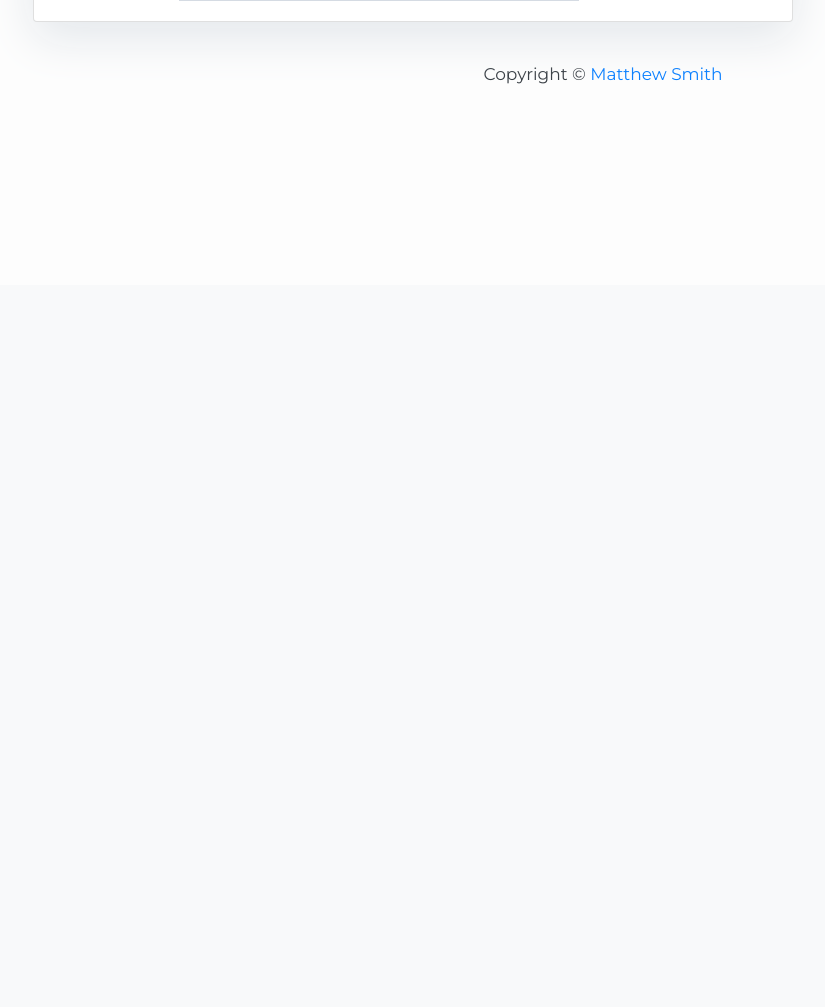
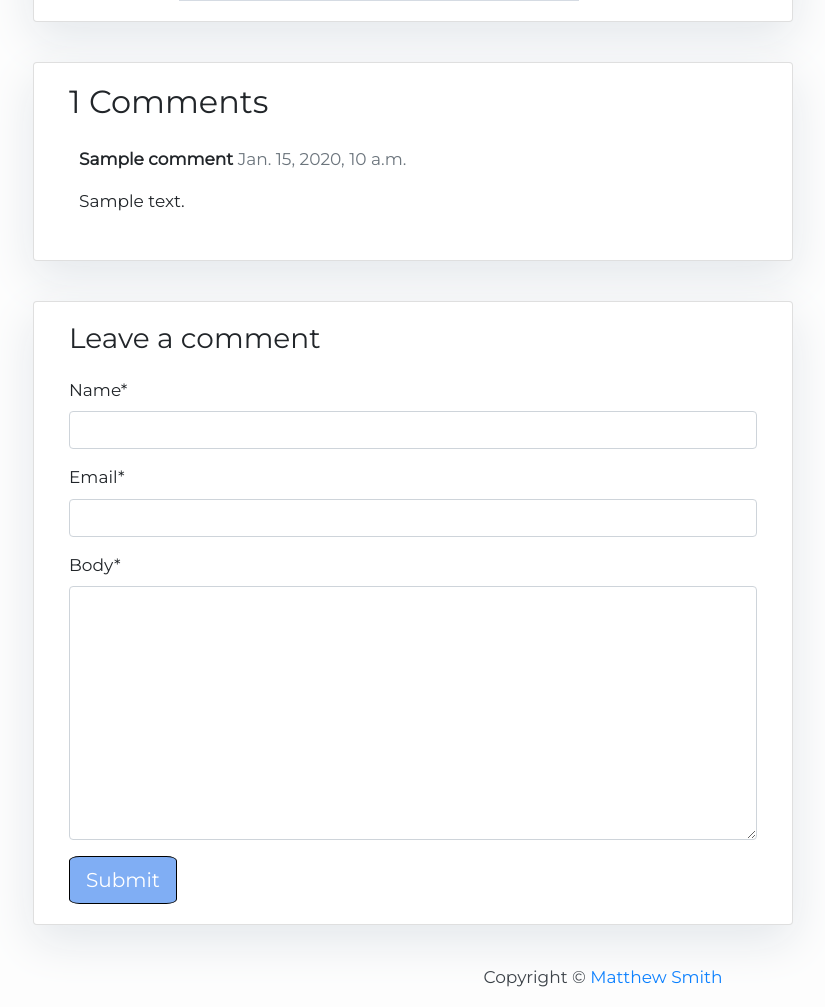
Before and after one commit to MatthewSmithwebdesign/devlog, a Django app: template feed/templates/post_detail.html in a window 1280 px wide. Shown: the part 515-1522 px from the top of the page, without its empty margins (37-862 px from the left). Before the commit the page ends 599 px from the top, so only its background shows below. Run offline with Django 3.2, Linux system fonts and the light colour scheme; tables that the repository leaves empty hold one stand-in row (values such as "Sample post"); the template is opened without the code that fills it: values that come from a table or form of the project are taken from there, most other values are stand-ins (such as "Sample title", 1, 10 or a date in 2020); grey boxes marked "Sample" are stand-in pictures; some libraries are stand-ins or nearby versions.

Commit message:
added  commets and tagging

```diff
--- a/blog/settings.py
+++ b/blog/settings.py
@@ -34,6 +34,9 @@ DEBUG = True
 
 ALLOWED_HOSTS = []
 
+#Bootstrap for crispyforms
+CRISPY_TEMPLATE_PACK = 'bootstrap4'
+
 
 # Application definition
 
@@ -46,6 +49,8 @@ INSTALLED_APPS = [
     'django.contrib.staticfiles',
     'feed',
     'comment',
+    'crispy_forms',
+    'taggit',
 ]
 
 MIDDLEWARE = [
--- a/blog/urls.py
+++ b/blog/urls.py
@@ -22,6 +22,7 @@ urlpatterns = [
     path('admin/', admin.site.urls),
 
     path('', include('feed.urls')),
+   # path('<slug:slug>/', views.post_detail, name='post_detail')
 
 
 ] + static(settings.MEDIA_URL, document_root=settings.MEDIA_ROOT)
--- a/feed/admin.py
+++ b/feed/admin.py
@@ -13,5 +13,4 @@ class PostAdmin(admin.ModelAdmin):
 
 
 
-admin.site.register(BlogPost,PostAdmin)
-admin.site.register(Comment,CommentAdmin)
+admin.site.register(BlogPost, PostAdmin)
--- a/feed/models.py
+++ b/feed/models.py
@@ -1,6 +1,6 @@
 from django.contrib.auth.models import User
 from django.db import models
-
+from taggit.managers import TaggableManager
 
 # Create your models here.
 
@@ -18,6 +18,7 @@ class BlogPost(models.Model):
     created_on = models.DateTimeField(auto_now_add=True)
     status = models.IntegerField(choices=STATUS, default=0)
     image = models.ImageField(upload_to='images')
+    tags = TaggableManager()
 
     def __str__(self):
             return self.title
--- a/feed/templates/post_detail.html
+++ b/feed/templates/post_detail.html
@@ -1,6 +1,7 @@
 
 {% extends 'base.html' %}
 {% block content %}
+{% load crispy_forms_tags %}
 
 <div class="container">
   <div class="row">
@@ -12,6 +13,47 @@
       </div>
     </div>
     {% block sidebar %} {% include 'sidebar.html' %} {% endblock sidebar %}
+
+
+    <div class="col-md-8 card mb-4  mt-3 ">
+      <div class="card-body">
+        <!-- comments -->
+        {% with comments.count as total_comments %}
+        <h2>{{ total_comments }} Comments</h2>
+
+        <p>
+          {% endwith %} {% for comment in comments %}
+        </p>
+
+        <div class="comments" style="padding: 10px;">
+          <p class="font-weight-bold">
+            {{ comment.name }}
+            <span class=" text-muted font-weight-normal">
+              {{ comment.created_on }}
+            </span>
+          </p>
+          {{ comment.body | linebreaks }}
+        </div>
+
+        {% endfor %}
+      </div>
+    </div>
+    <div class="col-md-8 card mb-4  mt-3 ">
+      <div class="card-body">
+        {% if new_comment %}
+        <div class="alert alert-success" role="alert">
+          Your comment is awaiting moderation
+        </div>
+        {% else %}
+        <h3>Leave a comment</h3>
+        <form method="post" style="margin-top: 1.3em;">
+          {{ comment_form | crispy }}
+          {% csrf_token %}
+          <button type="submit" class="btn btn-primary  btn-lg">Submit</button>
+        </form>
+        {% endif %}
+      </div>
+    </div>
   </div>
 </div>
 
```
